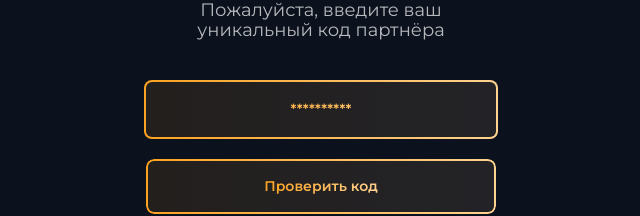
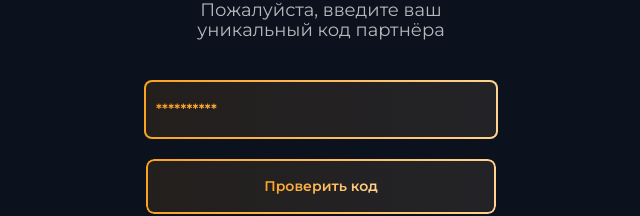
Before and after one commit to muzungu-av/Collab, a React (Vite) app in the folder react-webapp/: page /partner-codecheck in a window 1280 px wide. Shown: the part 376-592 px from the top of the page, without its empty margins (319-959 px from the left). Built offline with nearby package versions, Linux system fonts and the light colour scheme.

Commit message:
style of OutlineInput & close-icon

```diff
--- a/react-webapp/src/components/inputs/OutlineInput.css
+++ b/react-webapp/src/components/inputs/OutlineInput.css
@@ -25,13 +25,13 @@
   font-family: "Montserrat", sans-serif;
   font-weight: 500;
   font-size: 14px;
-  color: #ff00ff;
-  text-align: center;
+  color: #ffffff;
+  text-align: left;
   line-height: 55px;
   background: linear-gradient(90deg, #231f1d 0%, #232327 100%);
   border: none;
   outline: none;
-  padding: 0 10px;
+  padding: 0 35px 0 10px;
   box-sizing: border-box;
   border-radius: 6px; /* Немного меньше, чем у обертки, чтобы рамка была видна */
 }
@@ -46,3 +46,16 @@
   background-clip: text;
   color: transparent;
 }
+
+/* Крестик */
+.clear-icon {
+  position: absolute;
+  right: 10px;
+  top: 50%;
+  transform: translateY(-50%);
+  cursor: pointer;
+  color: #ff0000; /* Красный цвет крестика */
+  font-size: 18px;
+  background: transparent;
+  border: none;
+}
--- a/react-webapp/src/components/inputs/OutlineInput.tsx
+++ b/react-webapp/src/components/inputs/OutlineInput.tsx
@@ -1,15 +1,20 @@
 import React from "react";
 import "./OutlineInput.css";
+import closeIcon from "./close-icon.svg";
 
 interface InputProps {
   value: string;
+  textColor?: string;
   onChange: (e: React.ChangeEvent<HTMLInputElement>) => void;
+  onClear: () => void;
   placeholder?: string;
 }
 
 const OutlineInput: React.FC<InputProps> = ({
   value,
+  textColor = "#ffffff",
   onChange,
+  onClear,
   placeholder,
 }) => {
   return (
@@ -21,7 +26,13 @@ const OutlineInput: React.FC<InputProps> = ({
           value={value}
           onChange={onChange}
           placeholder={placeholder}
+          style={{ color: textColor }}
         />
+        {value && (
+          <button className="clear-icon" onClick={onClear}>
+            <img src={closeIcon} alt="Clear" />
+          </button>
+        )}
       </div>
     </div>
   );
--- a/react-webapp/src/pages/PartnerCodeCheckPage.tsx
+++ b/react-webapp/src/pages/PartnerCodeCheckPage.tsx
@@ -73,6 +73,10 @@ const PartnerSignUpPage: React.FC = () => {
     }
   };
 
+  const handleClear = () => {
+    setInputValue("");
+  };
+
   const handleNextStep = () => {
     // Логика для следующего шага
     navigate("/partner-signupfinish");
@@ -90,6 +94,13 @@ const PartnerSignUpPage: React.FC = () => {
         <OutlineInput
           value={inputValue}
           onChange={(e) => setInputValue(e.target.value)}
+          onClear={handleClear}
+          textColor={
+            verificationStatus === VerificationStatus.BLOCKED ||
+            verificationStatus === VerificationStatus.FALSE
+              ? "#ff5252"
+              : "#ffffff"
+          }
           placeholder="**********"
         />
 
```
Also changed, not shown: react-webapp/src/components/inputs/close-icon.svg (added).
